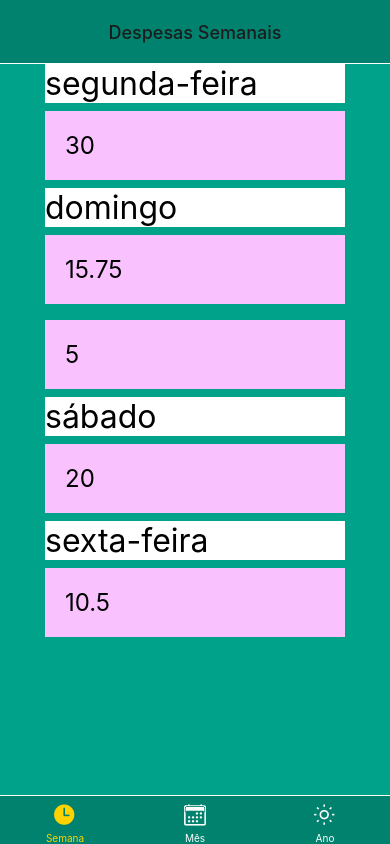
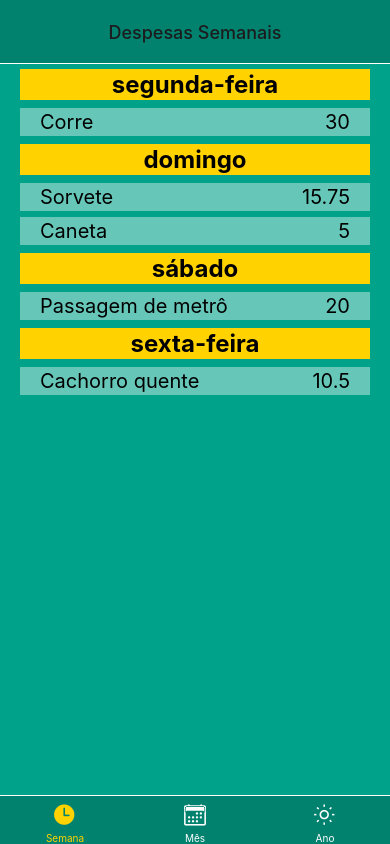
Before and after one commit to gusfonseca21/expense-tracker, a React Native app: screen /WeekExpenses in a window 390 px wide. Built offline with nearby package versions, Linux system fonts and the light colour scheme.

Commit message:
Início da implementação das listas

```diff
--- a/components/List/ExpenseList.tsx
+++ b/components/List/ExpenseList.tsx
@@ -3,6 +3,8 @@ import React from "react";
 
 // Tipos
 import Expense from "../../global/types";
+
+import { palette } from "../../global/styles";
 
 export default function ExpenseList({
   expenses,
@@ -14,10 +16,16 @@ export default function ExpenseList({
 }) {
   return (
     <SectionList
+      style={styles.section}
       sections={expenses}
       renderItem={({ item }) => (
         <View style={styles.item}>
-          <Text style={styles.title}>{item.amount}</Text>
+          <View style={styles.leftView}>
+            <Text style={styles.title}>{item.title}</Text>
+          </View>
+          <View style={styles.priceBox}>
+            <Text style={styles.priceText}>{item.amount}</Text>
+          </View>
         </View>
       )}
       renderSectionHeader={({ section: { title } }) => (
@@ -28,17 +36,33 @@ export default function ExpenseList({
 }
 
 const styles = StyleSheet.create({
+  section: {
+    flex: 1,
+    width: "100%",
+    paddingHorizontal: 20,
+  },
   item: {
-    backgroundColor: "#f9c2ff",
-    padding: 20,
-    marginVertical: 8,
+    backgroundColor: palette.primary.lighter,
+    padding: 2,
+    marginVertical: 3,
+    flexDirection: "row",
+    justifyContent: "space-between",
+    paddingHorizontal: 20,
   },
   header: {
-    fontSize: 32,
-    backgroundColor: "#fff",
-    width: 300,
+    fontSize: 24,
+    backgroundColor: palette.secondary.main,
+    marginVertical: 5,
+    fontWeight: "bold",
+    padding: 1,
+    textAlign: "center",
   },
   title: {
-    fontSize: 24,
+    fontSize: 20,
   },
+  priceBox: {},
+  priceText: {
+    fontSize: 20,
+  },
+  leftView: {},
 });
```
